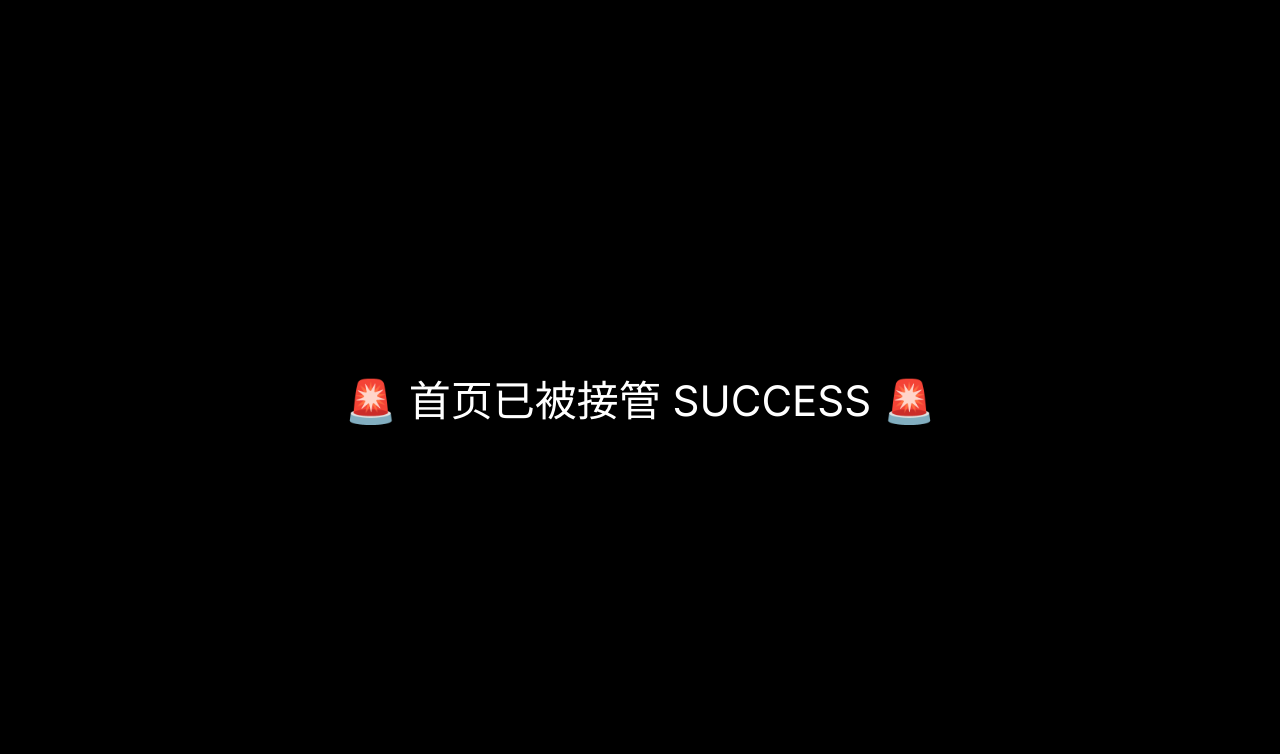
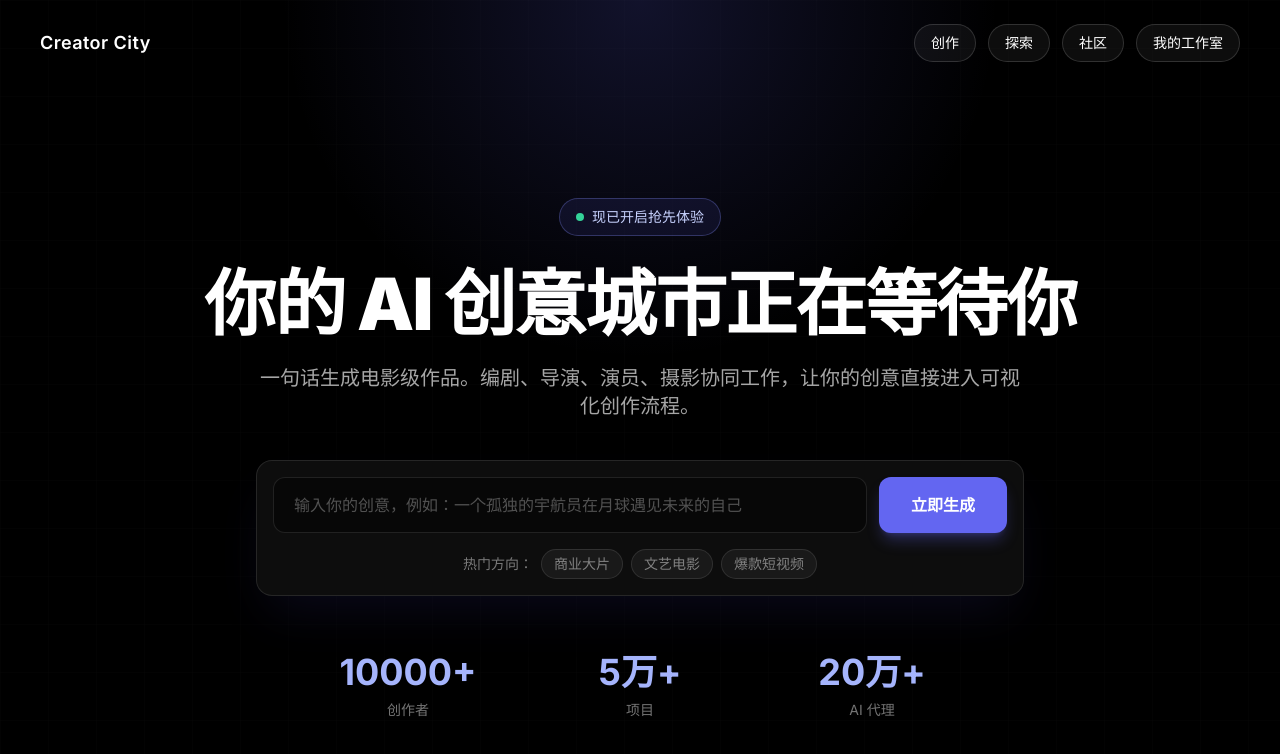
Before and after one commit to Aaron079/creator-city, a Next.js app in the folder apps/web/: page / in a window 1280 px wide. Shown: the top 754 px of the page. Built offline with nearby package versions, Linux system fonts and the light colour scheme.

Commit message:
REAL FINAL homepage

```diff
--- a/apps/web/src/app/page.tsx
+++ b/apps/web/src/app/page.tsx
@@ -1,15 +1,93 @@
 export default function Home() {
   return (
-    <main style={{
-      height: "100vh",
-      background: "black",
-      color: "white",
-      display: "flex",
-      alignItems: "center",
-      justifyContent: "center",
-      fontSize: "42px"
-    }}>
-      🚨 首页已被接管 SUCCESS 🚨
+    <main className="min-h-screen bg-black text-white relative overflow-hidden">
+      <div className="absolute inset-0 bg-[radial-gradient(circle_at_top,rgba(99,102,241,0.18),transparent_35%)]" />
+      <div className="absolute inset-0 opacity-20 [background-image:linear-gradient(rgba(255,255,255,0.06)_1px,transparent_1px),linear-gradient(90deg,rgba(255,255,255,0.06)_1px,transparent_1px)] [background-size:48px_48px]" />
+
+      <header className="relative z-10 flex items-center justify-between px-6 md:px-10 py-6">
+        <div className="text-lg font-semibold tracking-wide">Creator City</div>
+        <nav className="flex items-center gap-3 text-sm">
+          <a
+            href="/create"
+            className="px-4 py-2 rounded-full border border-white/15 bg-white/5 hover:bg-white/10 transition"
+          >
+            创作
+          </a>
+          <a
+            href="/explore"
+            className="px-4 py-2 rounded-full border border-white/15 bg-white/5 hover:bg-white/10 transition"
+          >
+            探索
+          </a>
+          <a
+            href="/community"
+            className="px-4 py-2 rounded-full border border-white/15 bg-white/5 hover:bg-white/10 transition"
+          >
+            社区
+          </a>
+          <a
+            href="/studio"
+            className="px-4 py-2 rounded-full border border-white/15 bg-white/5 hover:bg-white/10 transition"
+          >
+            我的工作室
+          </a>
+        </nav>
+      </header>
+
+      <section className="relative z-10 px-6 md:px-10 pt-20 md:pt-28 pb-20">
+        <div className="max-w-5xl mx-auto text-center">
+          <div className="inline-flex items-center gap-2 px-4 py-2 rounded-full border border-indigo-400/30 bg-indigo-500/10 text-indigo-200 text-sm mb-8">
+            <span className="h-2 w-2 rounded-full bg-emerald-400" />
+            现已开启抢先体验
+          </div>
+
+          <h1 className="text-5xl md:text-7xl font-black leading-[1.05] tracking-tight">
+            你的 AI 创意城市正在等待你
+          </h1>
+
+          <p className="mt-6 text-lg md:text-xl text-white/65 max-w-3xl mx-auto leading-8">
+            一句话生成电影级作品。编剧、导演、演员、摄影协同工作，让你的创意直接进入可视化创作流程。
+          </p>
+
+          <div className="mt-10 max-w-3xl mx-auto">
+            <div className="rounded-2xl border border-white/10 bg-white/5 backdrop-blur-xl p-3 md:p-4 shadow-2xl shadow-indigo-900/20">
+              <div className="flex flex-col md:flex-row gap-3">
+                <input
+                  className="flex-1 h-14 rounded-xl bg-black/40 border border-white/10 px-5 text-base outline-none placeholder:text-white/30 focus:border-indigo-400/50"
+                  placeholder="输入你的创意，例如：一个孤独的宇航员在月球遇见未来的自己"
+                />
+                <a
+                  href="/create"
+                  className="h-14 px-8 rounded-xl bg-indigo-500 hover:bg-indigo-400 transition flex items-center justify-center text-base font-semibold shadow-lg shadow-indigo-500/30"
+                >
+                  立即生成
+                </a>
+              </div>
+              <div className="mt-4 flex flex-wrap items-center justify-center gap-2 text-sm text-white/45">
+                <span>热门方向：</span>
+                <span className="px-3 py-1 rounded-full border border-white/10 bg-white/5">商业大片</span>
+                <span className="px-3 py-1 rounded-full border border-white/10 bg-white/5">文艺电影</span>
+                <span className="px-3 py-1 rounded-full border border-white/10 bg-white/5">爆款短视频</span>
+              </div>
+            </div>
+          </div>
+
+          <div className="mt-14 grid grid-cols-3 gap-6 max-w-2xl mx-auto">
+            <div>
+              <div className="text-3xl md:text-4xl font-bold text-indigo-300">10000+</div>
+              <div className="mt-2 text-white/45 text-sm">创作者</div>
+            </div>
+            <div>
+              <div className="text-3xl md:text-4xl font-bold text-indigo-300">5万+</div>
+              <div className="mt-2 text-white/45 text-sm">项目</div>
+            </div>
+            <div>
+              <div className="text-3xl md:text-4xl font-bold text-indigo-300">20万+</div>
+              <div className="mt-2 text-white/45 text-sm">AI 代理</div>
+            </div>
+          </div>
+        </div>
+      </section>
     </main>
-  );
+  )
 }
```
